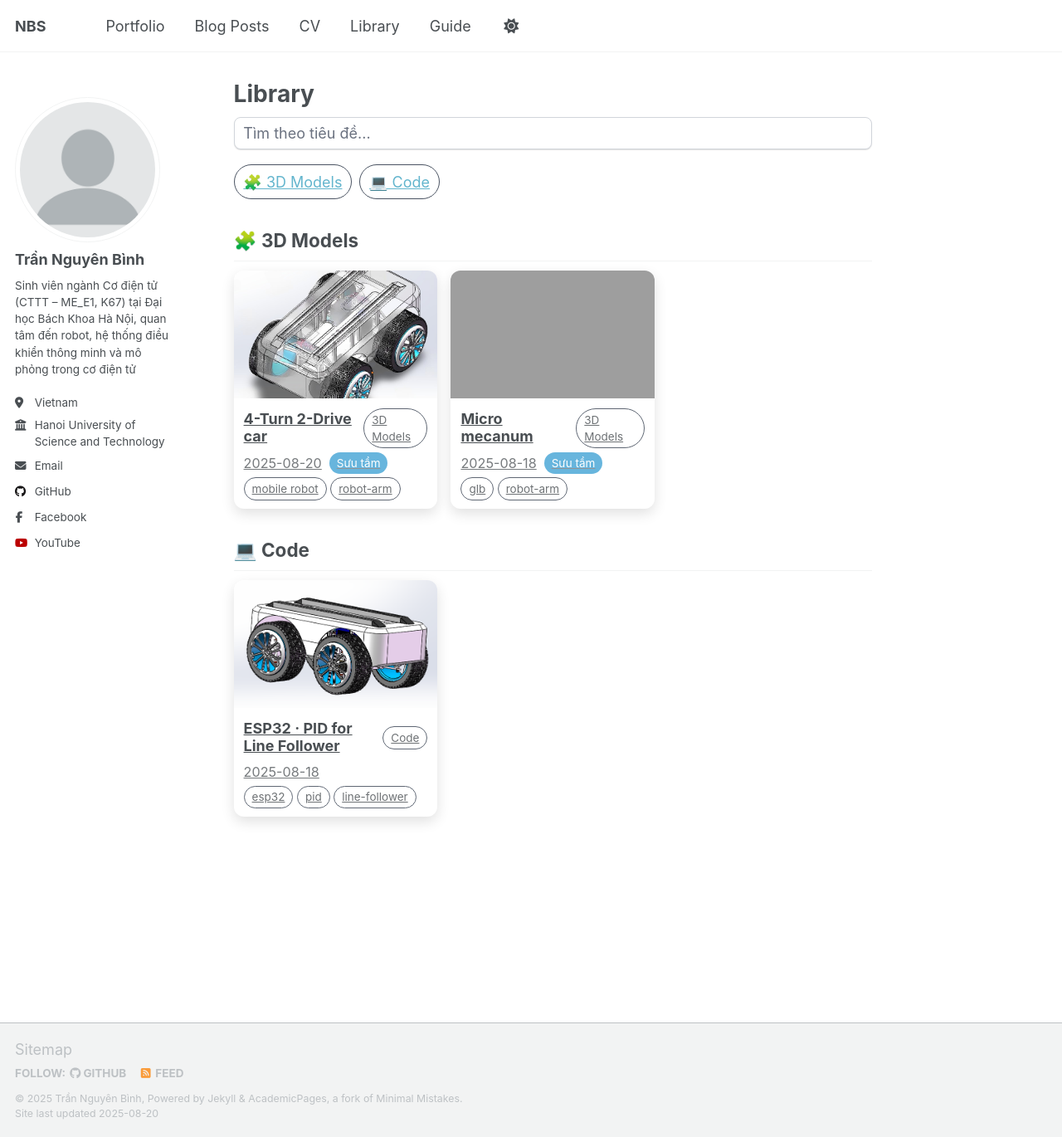
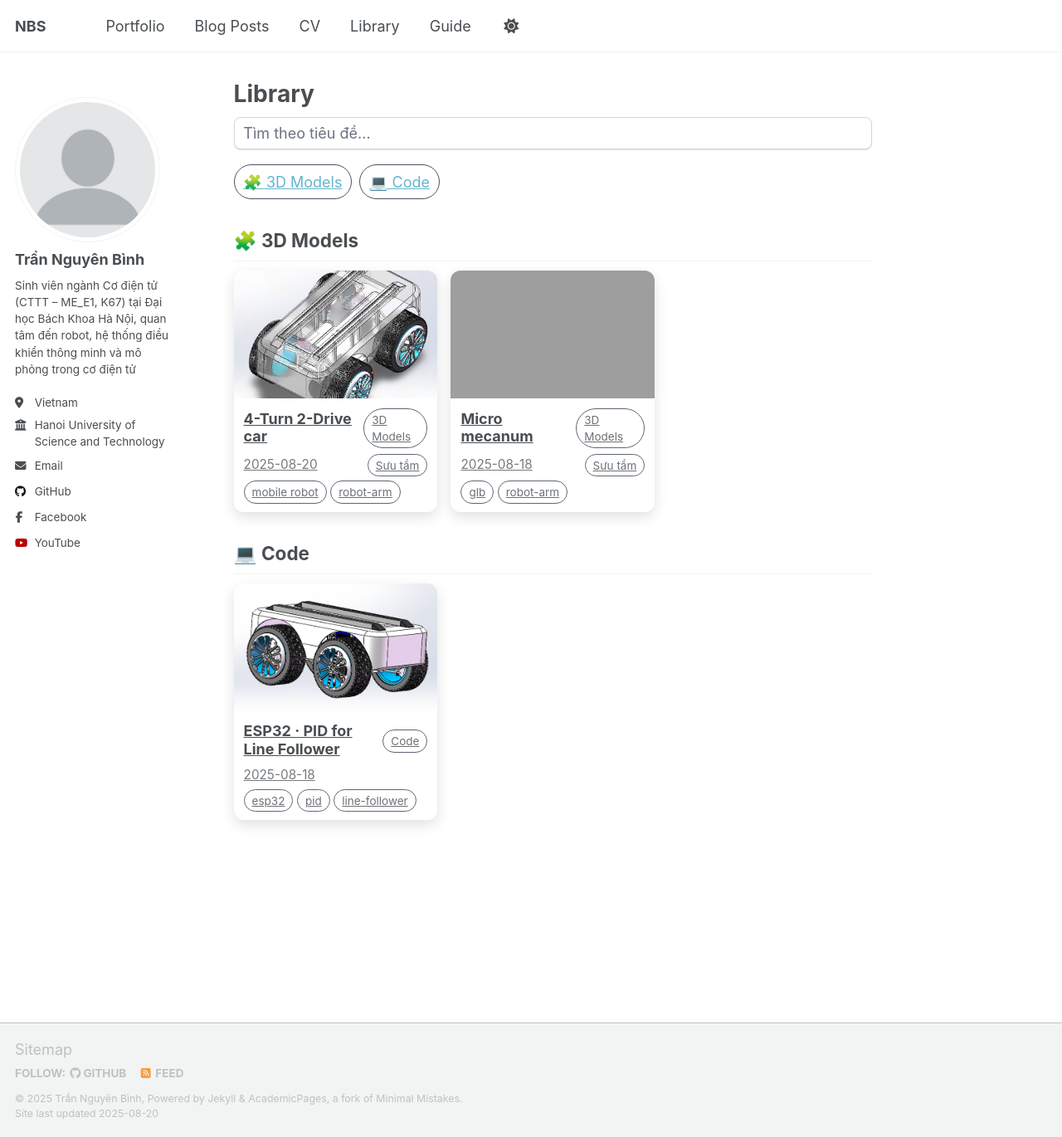
Before and after one commit to nguyenbinh-shark/nguyenbinh-shark.github.io, a Jekyll site: the page built from _pages/library.md, in a window 1280 px wide and 1370 px high. Shown: the whole window at 83% size. Built offline with Jekyll 4.4.1, drawn with Linux system fonts in a browser that asks for light colours; a script that is not in the unit is left out; grey boxes are pictures that could not be loaded.

Commit message:
Update library.md

```diff
--- a/_pages/library.md
+++ b/_pages/library.md
@@ -47,14 +47,14 @@ layout: single
             <span class="badge">{{ t.label }}</span>
           </div>
           {% if m.date %}
-            <p style="margin:.15rem 0 0 0;opacity:.75;font-size:.9rem;display:flex;gap:.5rem;align-items:center;flex-wrap:wrap">
-              <span>{{ m.date | date: "%Y-%m-%d" }}</span>
-              {% if m.ownership == "original" %}
-                <span class="badge" style="background:#16a34a;color:#fff;border:none">Tự tạo</span>
-              {% elsif m.ownership == "collected" %}
-                <span class="badge" style="background:#0284c7;color:#fff;border:none">Sưu tầm</span>
+            <div style="display:flex;justify-content:space-between;align-items:center;margin-top:.25rem">
+              <span style="font-size:.85rem;opacity:.75">{{ m.date | date: "%Y-%m-%d" }}</span>
+              {% if m.ownership %}
+                <span class="badge {% if m.ownership == 'original' %}badge-success{% else %}badge-info{% endif %}">
+                  {% if m.ownership == 'original' %}Tự tạo{% else %}Sưu tầm{% endif %}
+                </span>
               {% endif %}
-            </p>
+            </div>
           {% endif %}
           {% if m.tags %}
             <div class="tags">
```
